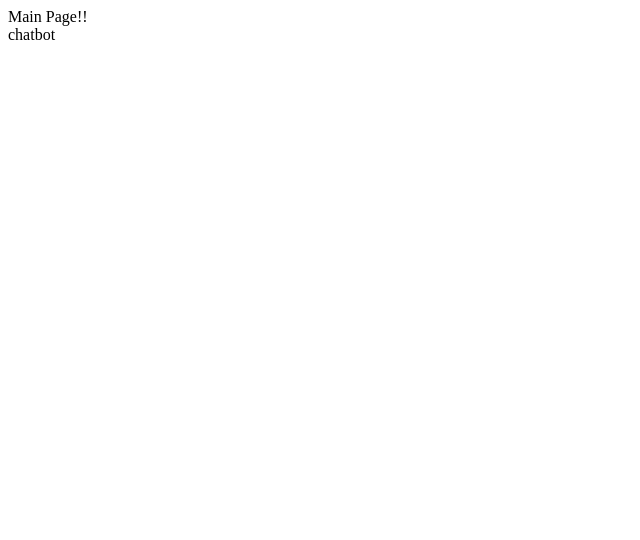
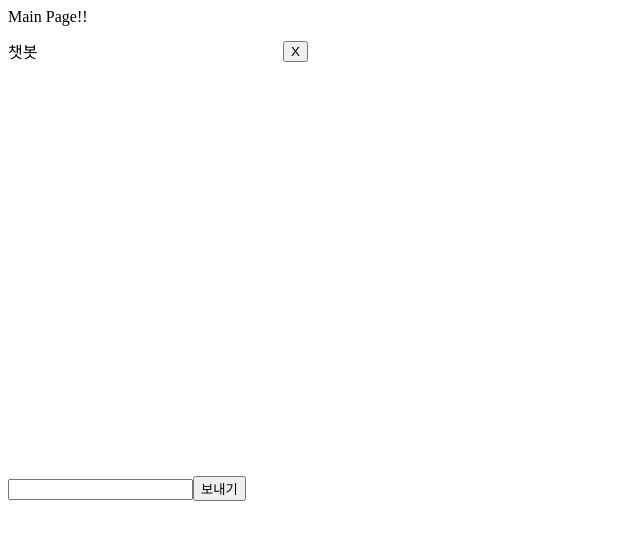
Before and after one commit to wseungjin/relay_17, a React (Create React App) app in the folder fe/: page /MainPage in a window 1280 px wide. Shown: the top 540 px of the page, without its empty margins (0-640 px from the left). Built offline with nearby package versions, Linux system fonts and the light colour scheme.

Commit message:
Create Chatbot UI

```diff
--- a/fe/src/ChatBot.jsx
+++ b/fe/src/ChatBot.jsx
@@ -1,9 +1,41 @@
 import React from "react";
+import styled from "styled-components";
 
 export const ChatBot = () => {
   return (
-    <div>
-      <div>chatbot</div>
-    </div>
+    <Wrapper>
+      <TitleBox>
+        <div>챗봇</div>
+        <button>X</button>
+      </TitleBox>
+      <ContextBody></ContextBody>
+      <InputBox>
+        <input textholder="챗봇에게 궁금한 점을 물어보세요!"></input>
+        <button>보내기</button>
+      </InputBox>
+    </Wrapper>
   );
 };
+const Wrapper = styled.div`
+  width: 300px;
+  height: 500px;
+`;
+
+const TitleBox = styled.div`
+  width: 100%;
+  height: 10%;
+  display: flex;
+  justify-content: space-between;
+  align-items: center;
+`;
+
+const ContextBody = styled.div`
+  width: 100%;
+  height: 80%;
+`;
+
+const InputBox = styled.div`
+  width: 100%;
+  height: 10%;
+  justify-content: space-between;
+`;
```
